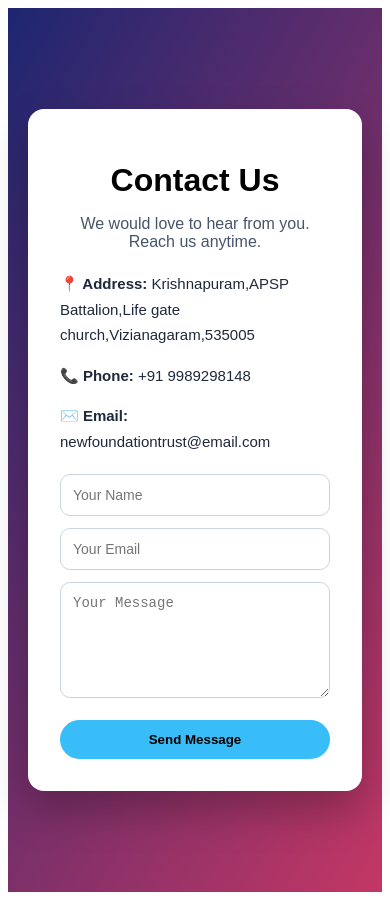
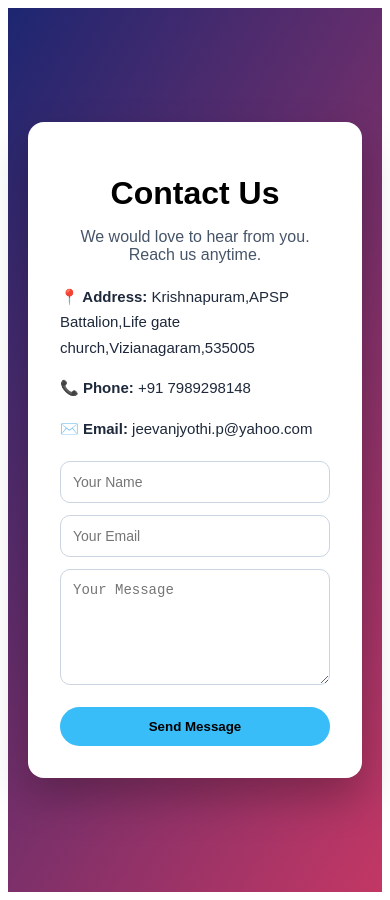
Before and after one commit to joshuaprasanna/nftlives, a React (Create React App) app: page /#/contact in a window 390 px wide. Built offline with nearby package versions, Linux system fonts and the light colour scheme.

Commit message:
Updated mobile number

```diff
--- a/src/componentss/Contact.js
+++ b/src/componentss/Contact.js
@@ -41,8 +41,8 @@ export default function Contact() {
 
         <div style={styles.info}>
           <p><b>📍 Address:</b> Krishnapuram,APSP Battalion,Life gate church,Vizianagaram,535005</p>
-          <p><b>📞 Phone:</b> +91 9989298148</p>
-          <p><b>✉️ Email:</b> newfoundationtrust@email.com</p>
+          <p><b>📞 Phone:</b> +91 7989298148</p>
+          <p><b>✉️ Email:</b> jeevanjyothi.p@yahoo.com</p>
         </div>
 
         <form ref={formRef} onSubmit={sendEmail} style={styles.form}>
```
